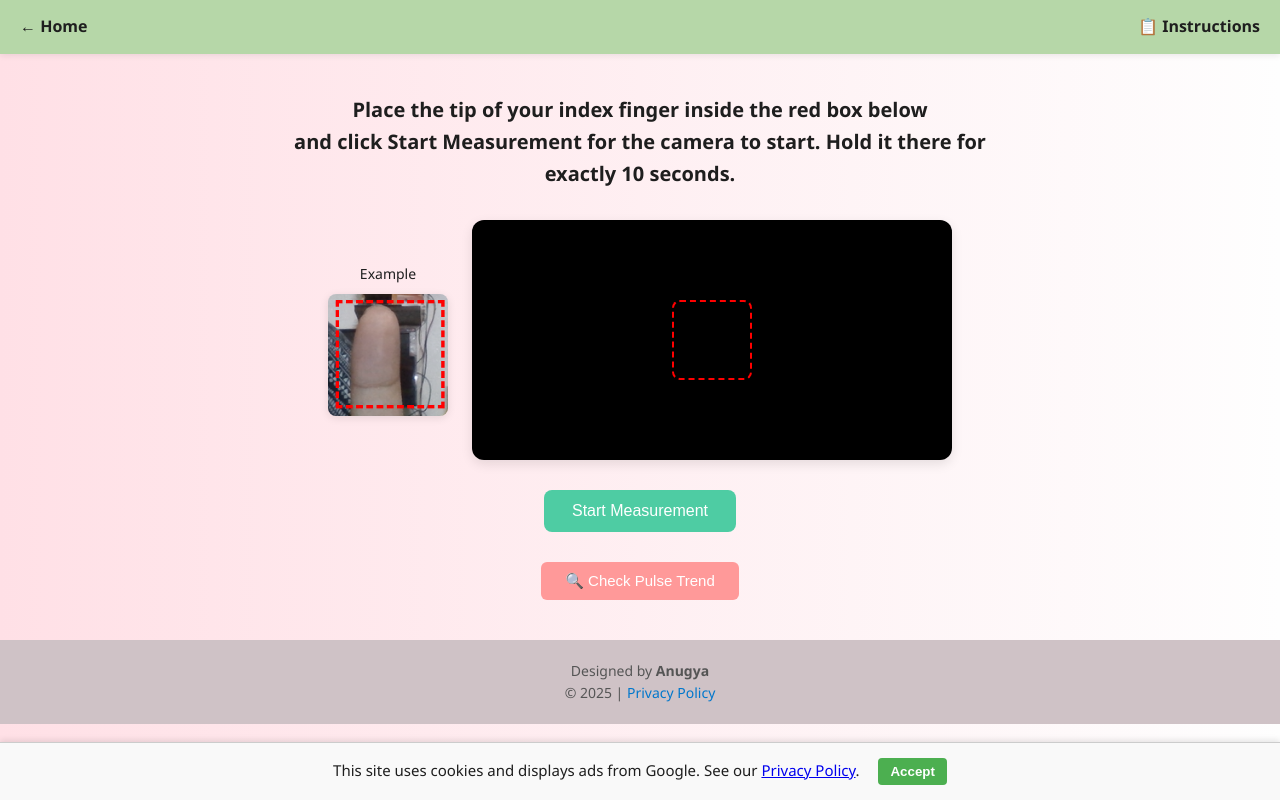
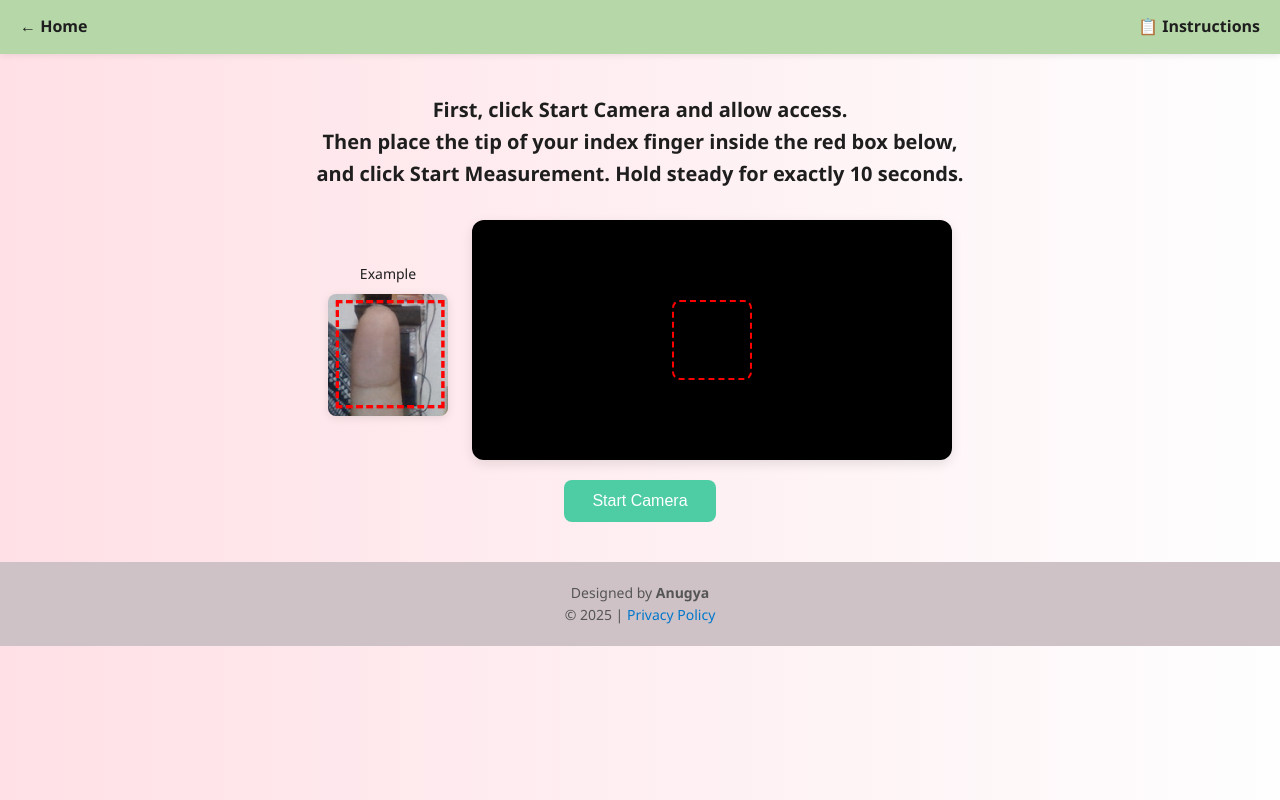
Before and after one commit to anugya22/Heart_rate_monitor, a Flask app: page /measure in a window 1280 px wide. Run offline with Flask 3, Linux system fonts and the light colour scheme.

Commit message:
Update measure.html

```diff
--- a/templates/measure.html
+++ b/templates/measure.html
@@ -106,9 +106,9 @@
       border-radius: 8px;
     }
 
-    #start-btn {
+    #start-btn, #measure-btn {
       display: block;
-      margin: 30px auto;
+      margin: 20px auto 10px;
       padding: 12px 28px;
       font-size: 16px;
       background-color: #4ecca3;
@@ -119,7 +119,7 @@
       transition: background 0.2s ease;
     }
 
-    #start-btn:active {
+    #start-btn:active, #measure-btn:active {
       background-color: #a6001e;
     }
 
@@ -143,8 +143,9 @@
 
   <div class="container">
     <h2>
-      Place the <strong>tip</strong> of your index finger inside the red box below<br />
-      and click <strong>Start Measurement</strong> for the camera to start. Hold it there for exactly 10 seconds.
+      First, click <strong>Start Camera</strong> and allow access.<br />
+      Then place the <strong>tip</strong> of your index finger inside the red box below,<br />
+      and click <strong>Start Measurement</strong>. Hold steady for exactly 10 seconds.
     </h2>
 
     <div class="flex-example-video">
@@ -159,25 +160,9 @@
       </div>
     </div>
 
-    <button id="start-btn" onclick="measureBPM()">Start Measurement</button>
+    <button id="start-btn" onclick="startCamera()">Start Camera</button>
+    <button id="measure-btn" style="display:none;" onclick="measureBPM()">Start Measurement</button>
     <p id="bpmResult"></p>
-
-    <!-- ✅ New Button Added Below -->
-    <button id="checkPulseBtn" style="
-      display: block;
-      margin: 20px auto;
-      padding: 10px 24px;
-      font-size: 15px;
-      background-color: #ff9999;
-      color: white;
-      border: none;
-      border-radius: 6px;
-      cursor: pointer;
-      transition: background 0.3s ease;
-    " onclick="alert('Feature coming soon!')">
-      🔍 Check Pulse Trend
-    </button>
-
   </div>
 
   <footer style="background:#cfc2c6; padding: 20px 10px; text-align:center; font-size:14px; color:#555; margin-top:40px;">
@@ -186,6 +171,20 @@
   </footer>
 
   <script>
+    let stream;
+    let video = document.getElementById("video");
+
+    async function startCamera() {
+      try {
+        stream = await navigator.mediaDevices.getUserMedia({ video: true });
+        video.srcObject = stream;
+        document.getElementById("measure-btn").style.display = "block";
+        document.getElementById("start-btn").style.display = "none";
+      } catch (error) {
+        alert("Unable to access camera.");
+      }
+    }
+
     async function measureBPM() {
       const duration = 10;
       const fps = 30;
@@ -193,25 +192,21 @@
       const total_frames = duration * fps;
       const intensity_values = [];
 
-      const video = document.getElementById("video");
       const canvas = document.createElement("canvas");
       const ctx = canvas.getContext("2d");
 
       const statusText = document.getElementById("bpmResult");
-      const startBtn = document.getElementById("start-btn");
-      startBtn.disabled = true;
-      startBtn.style.cursor = "not-allowed";
+      const measureBtn = document.getElementById("measure-btn");
+      measureBtn.disabled = true;
+      measureBtn.style.cursor = "not-allowed";
 
-      try {
-        const stream = await navigator.mediaDevices.getUserMedia({ video: true });
-        video.srcObject = stream;
       await new Promise(resolve => video.onloadedmetadata = resolve);
       canvas.width = video.videoWidth;
       canvas.height = video.videoHeight;
 
-        statusText.innerText = "Wait for 10 seconds...";
+      statusText.innerText = "Measuring for 10 seconds...";
+
       let frames = 0;
-
       const intervalId = setInterval(() => {
         ctx.drawImage(video, 0, 0, canvas.width, canvas.height);
         const imageData = ctx.getImageData(220, 100, 200, 200);
@@ -222,13 +217,6 @@
         }
         intensity_values.push(redSum / (data.length / 4));
         frames++;
-
-          const secondsPassed = frames / fps;
-          if (secondsPassed > 3 && secondsPassed <= 5) {
-            statusText.innerText = "A little more, hold steady...";
-          } else if (secondsPassed > 5 && secondsPassed < 10) {
-            statusText.innerText = "Adjust lighting if needed...";
-          }
 
         if (frames >= total_frames) {
           clearInterval(intervalId);
@@ -249,40 +237,16 @@
             } else {
               statusText.innerText = "Sorry, could not measure heart rate.";
             }
-              startBtn.disabled = false;
-              startBtn.style.cursor = "pointer";
+            measureBtn.disabled = false;
+            measureBtn.style.cursor = "pointer";
           })
           .catch(() => {
             statusText.innerText = "Error processing measurement.";
-              startBtn.disabled = false;
-              startBtn.style.cursor = "pointer";
+            measureBtn.disabled = false;
+            measureBtn.style.cursor = "pointer";
           });
         }
       }, interval);
-      } catch (error) {
-        statusText.innerText = "Could not access camera.";
-        startBtn.disabled = false;
-        startBtn.style.cursor = "pointer";
-      }
-    }
-  </script>
-
-  <script>
-    const isPrivacyPage = window.location.pathname === "/privacy";
-    if (!localStorage.getItem("privacyAccepted") && !isPrivacyPage) {
-      const popup = document.createElement("div");
-      popup.id = "consent-popup";
-      popup.style = "position:fixed; bottom:0; left:0; right:0; background:#f9f9f9; border-top:1px solid #ccc; padding:15px; text-align:center; z-index:9999; box-shadow:0 -2px 6px rgba(0,0,0,0.1); font-size:15px;";
-      popup.innerHTML = `
-        This site uses cookies and displays ads from Google. See our <a href="/privacy" target="_blank">Privacy Policy</a>.
-        <button id="accept-consent" style="margin-left:15px; padding:6px 12px; font-weight:bold; background:#4caf50; color:white; border:none; border-radius:4px;">Accept</button>
-      `;
-      document.body.appendChild(popup);
-
-      document.getElementById("accept-consent").onclick = function () {
-        localStorage.setItem("privacyAccepted", true);
-        document.getElementById("consent-popup").remove();
-      };
     }
   </script>
 
```
Lines whose indentation alone changed are shown as unchanged.
